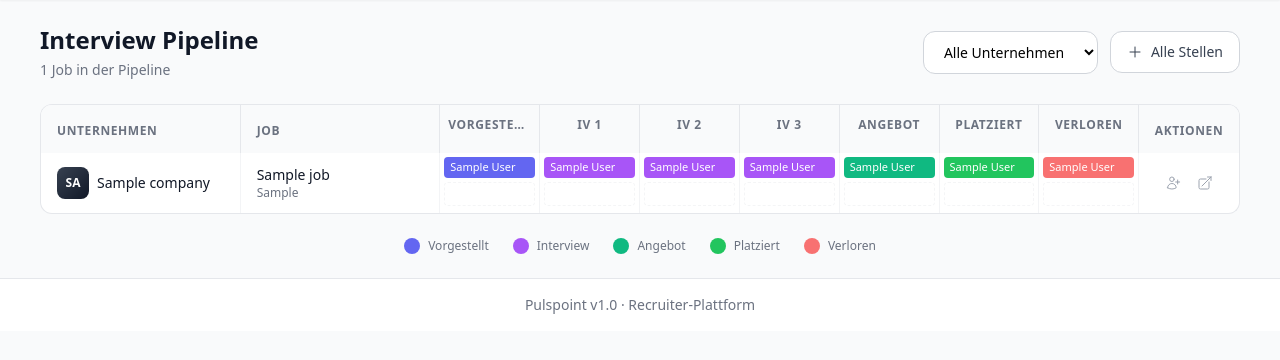
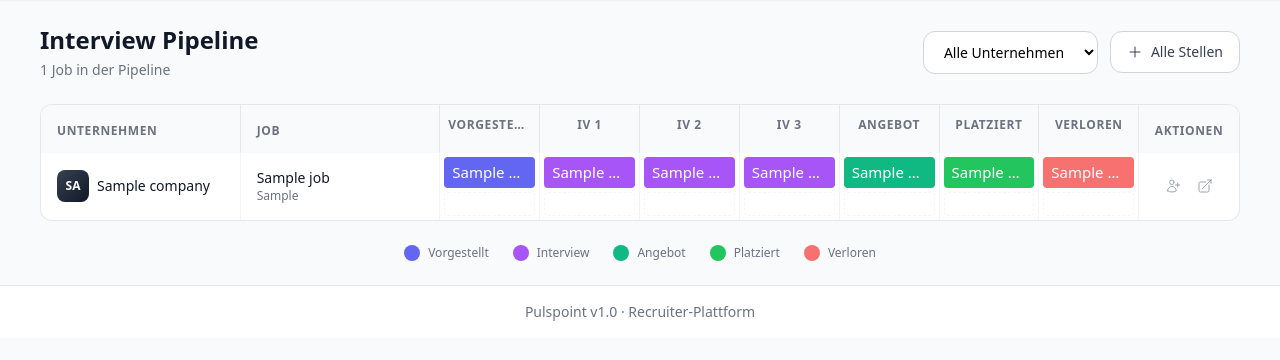
Before and after one commit to sin2thecirus-collab/claudi-time, a FastAPI app: template app/templates/ats_pipeline_overview.html in a window 1280 px wide; the page is wider, and only the part inside the window is pictured. Shown: the part 81-441 px from the top of that part. Run offline with FastAPI, Linux system fonts and the light colour scheme; the template is opened without the code that fills it: most values are stand-ins (such as "Sample title", 1, 10 or a date in 2020); data that the repository does not hold is empty; some libraries are stand-ins or nearby versions.

Commit message:
style: Increase candidate name font size in Pipeline by 35%

```diff
--- a/app/templates/ats_pipeline_overview.html
+++ b/app/templates/ats_pipeline_overview.html
@@ -134,10 +134,10 @@
                                  @dragstart="handleDragStart($event, '{{ entry.id }}', '{{ candidate.id }}', '{{ candidate.first_name }} {{ candidate.last_name }}')"
                                  @dragend="handleDragEnd($event)">
                                 <a href="/kandidaten/{{ candidate.id }}"
-                                   class="flex items-center gap-1 px-1.5 py-0.5 rounded {{ stage_colors.get(stage, 'bg-gray-400') }} text-white text-[11px] font-medium cursor-grab active:cursor-grabbing hover:opacity-90 transition-all"
+                                   class="flex items-center gap-1 px-2 py-1 rounded {{ stage_colors.get(stage, 'bg-gray-400') }} text-white text-[15px] font-medium cursor-grab active:cursor-grabbing hover:opacity-90 transition-all"
                                    title="{{ candidate.first_name }} {{ candidate.last_name }} - Ziehen zum Verschieben"
                                    @click.stop>
-                                    <span class="truncate max-w-[80px]">{{ candidate.first_name }} {{ candidate.last_name }}</span>
+                                    <span class="truncate max-w-[110px]">{{ candidate.first_name }} {{ candidate.last_name }}</span>
                                 </a>
                             </div>
                             {% endif %}
```
